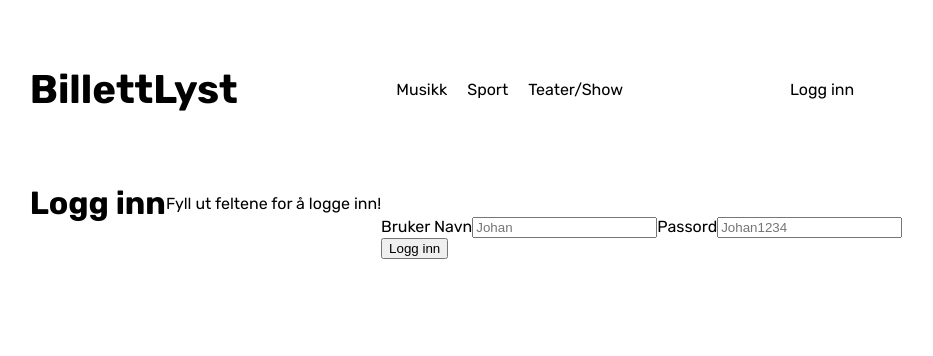
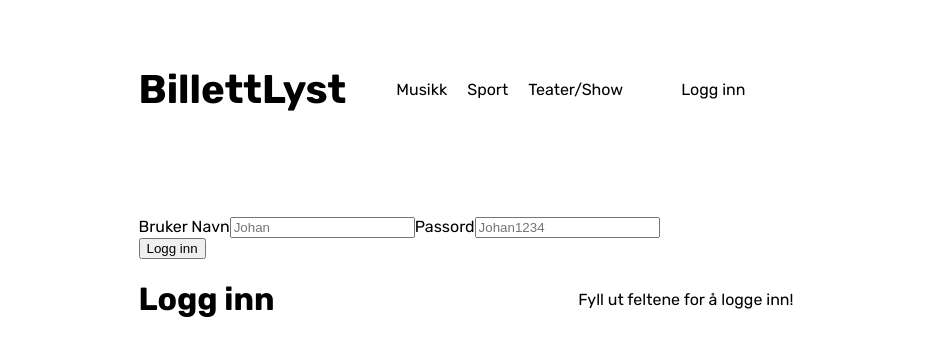
Before and after one commit to Madelenkr/Eksamen_UIN24, a React (Vite) app: page /dashboard in a window 1280 px wide. Shown: the top 356 px of the page, without its empty margins (174-1107 px from the left). Built offline with nearby package versions, Linux system fonts and the light colour scheme.

Commit message:
CSS for Eventside

```diff
--- a/src/components/ArtistCard.jsx
+++ b/src/components/ArtistCard.jsx
@@ -20,14 +20,14 @@ export default function ArtistCard({ artists }) {
   console.log("filterpushartist", filterPushArtist)
 
   return (
-    <>
+    <article className="artist-card">
         {filterPushArtist.map(artist => (
             <div key={artist.id}>
-                <img src={artist.images?.[0]?.url}/>
-                <h3>{artist?.name}</h3>
+                <img src={artist.images?.[0]?.url} className="artist-image"/>
+                <h3 className="artist-name">{artist?.name}</h3>
             </div>
         ))}
-    </>
+    </article>
 );
 
 }
--- a/src/styles/artistCard.css
+++ b/src/styles/artistCard.css
@@ -0,0 +1,25 @@
+
+article {
+    display: flex;
+    flex-direction: row;
+    max-width: 1000px;
+    flex-wrap: wrap;
+    justify-content: space-around;
+}
+
+div {
+    padding: 1rem;
+}
+
+.artist-image {
+    width: 400px;
+    height: 300px;
+    object-fit: cover;
+  }
+
+  .artist-card {
+
+  }
+
+  .artist-name {
+  }
--- a/src/styles/eventPage.css
+++ b/src/styles/eventPage.css
@@ -14,6 +14,8 @@ body {
 main {
     display: flex;
     flex-wrap: wrap;
+    flex-direction: column-reverse;
+    justify-content: center;
 }
 
 section {
@@ -28,3 +30,8 @@ section {
 article {
     font-family: 'Rubik', sans-serif;
 }
+
+h1 {
+    display: flex;
+    justify-content: center;
+}
--- a/src/styles/layout.css
+++ b/src/styles/layout.css
@@ -1,6 +1,6 @@
 @import url('https://fonts.googleapis.com/css2?family=Rubik:wght@300;400;500;700&display=swap');
 #root {
-    max-width: 1280px;
+    max-width: 1080px;
     margin: 0;
     padding: 2rem;
     font-family: 'Rubik', sans-serif;
```
